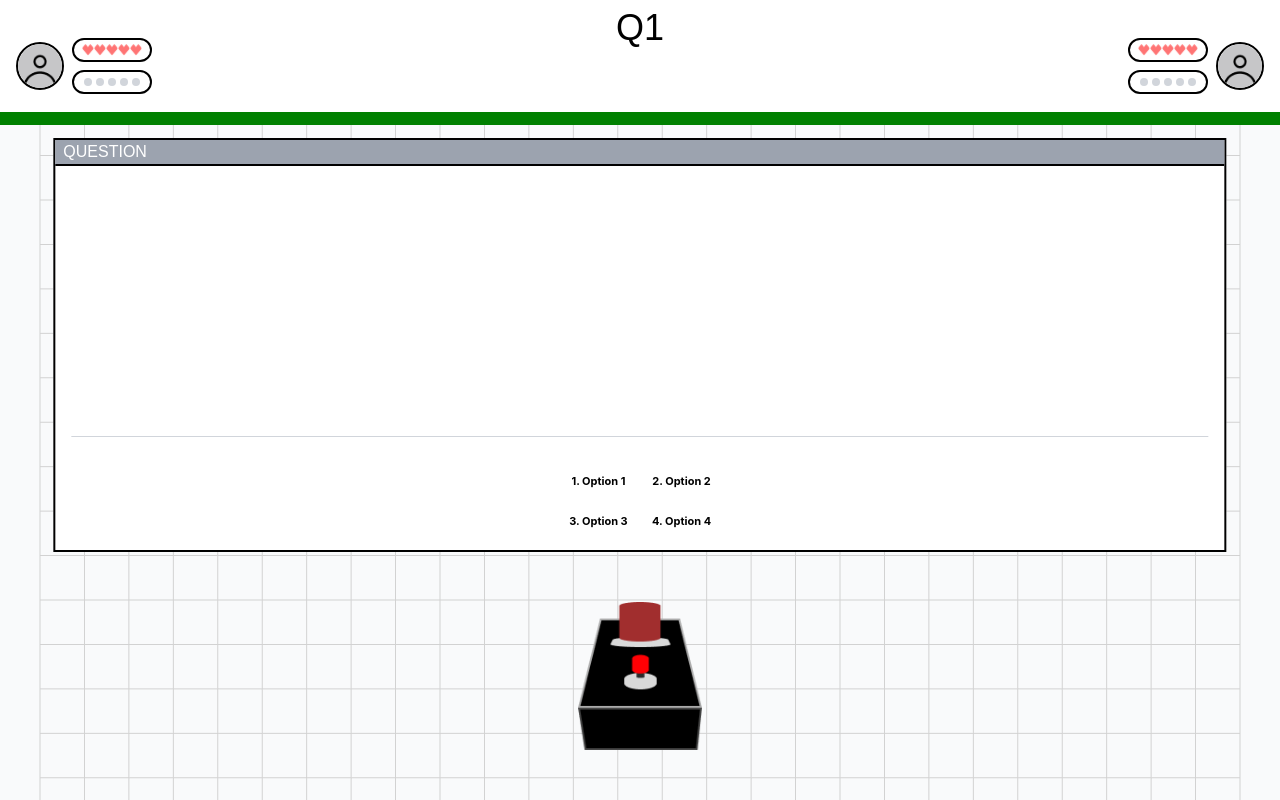
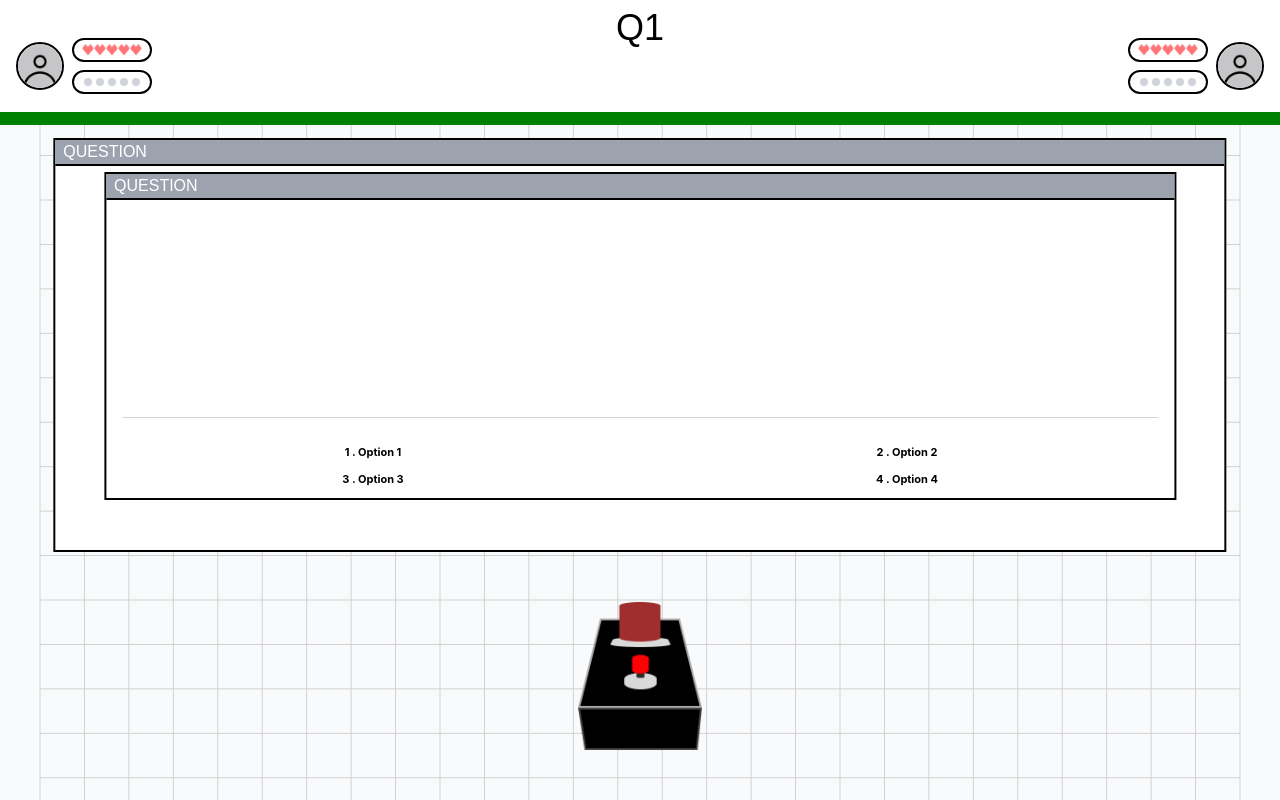
Before and after one commit to Kazu-1024/kazuyoshi-temp-, a React (Create React App) app: page /InGame in a window 1280 px wide. Built offline with nearby package versions, Linux system fonts and the light colour scheme; no server answers.

Commit message:
短文問題のコンポーネント作成

```diff
--- a/src/components/inGame/Question/ShortQuestion.jsx
+++ b/src/components/inGame/Question/ShortQuestion.jsx
@@ -3,6 +3,8 @@ import React from 'react'
 const ShortQuestion = ({ displayText, choices }) => {
   return (
     <>
+        <div className="absolute w-11/12 h-[80%] top-8 left-1/2 transform -translate-x-1/2 border-2 border-black bg-white z-30 ">
+            <p className="font-iceland pl-2 text-white bg-gray-400 border-b-2 border-black">QUESTION</p>
             <div className="absolute top-0 left-0 right-0 bottom-0 flex flex-col items-center justify-centerr">
                 <div className="h-[75%] pt-10 px-3 text-[17px] overflow-scroll">
                     {displayText}
@@ -12,13 +14,14 @@ const ShortQuestion = ({ displayText, choices }) => {
                     <div className="absolute inset-x-4 border-t border-gray-300"/>
                 </div>
 
-            <div className="h-[25%] w-full flex items-center justify-center">
-                <div className="grid grid-cols-2 gap-6 text-[11px] font-inter font-bold">
+                <div className="h-[20%] w-full flex items-center justify-center">
+                    <div className="h-5/6 w-full grid grid-cols-2 gap-0 items-center text-[11px] font-inter font-bold">
                         {choices.map((choice, index) => (
                         <div key={index} className="text-center break-words whitespace-normal min-w-0">
-                            {index + 1}. {choice}
+                            {index + 1 + " "}. {choice}
                         </div>
                         ))}
+                    </div>
                 </div>
             </div>
         </div>
```
Lines whose indentation alone changed are shown as unchanged.
